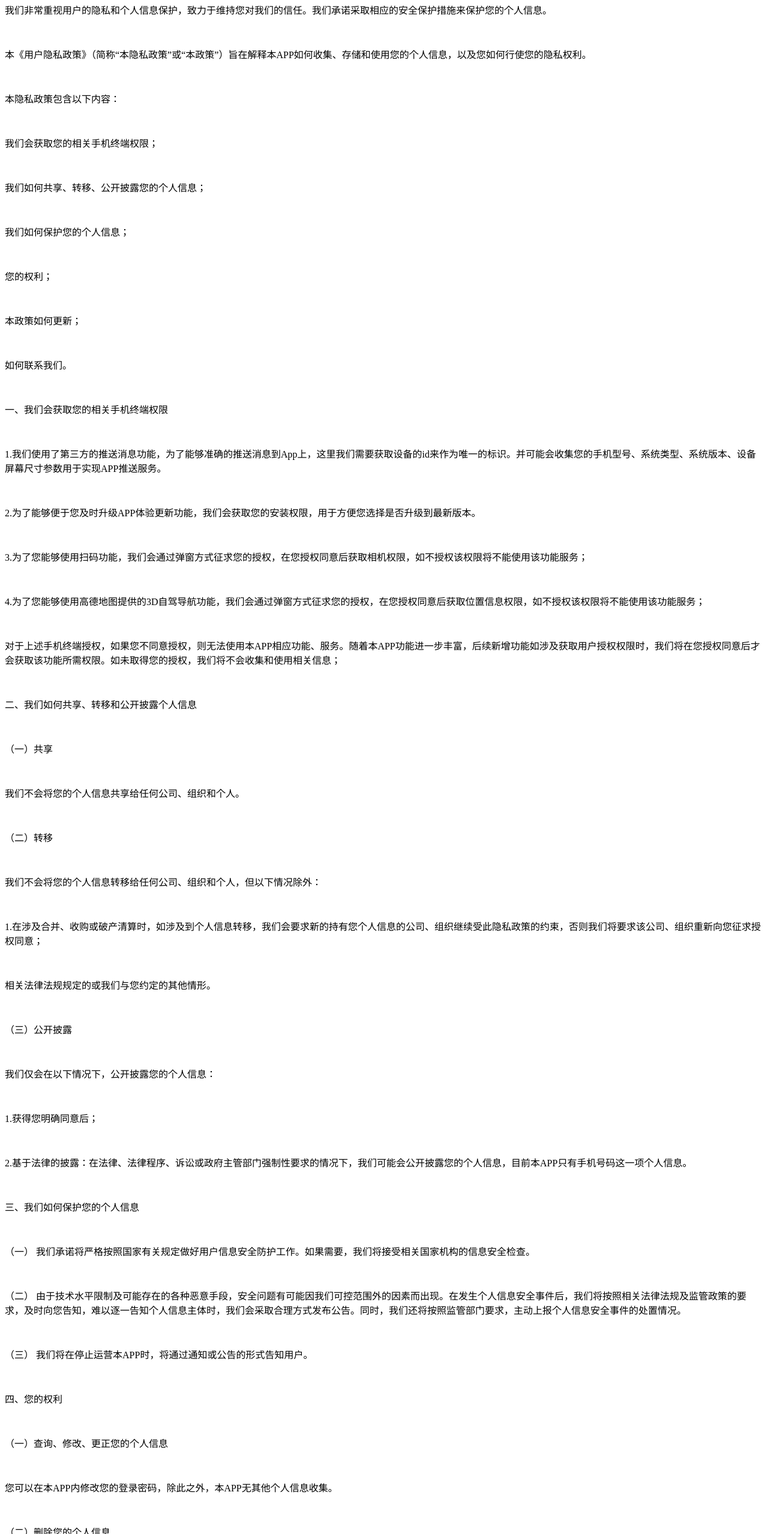
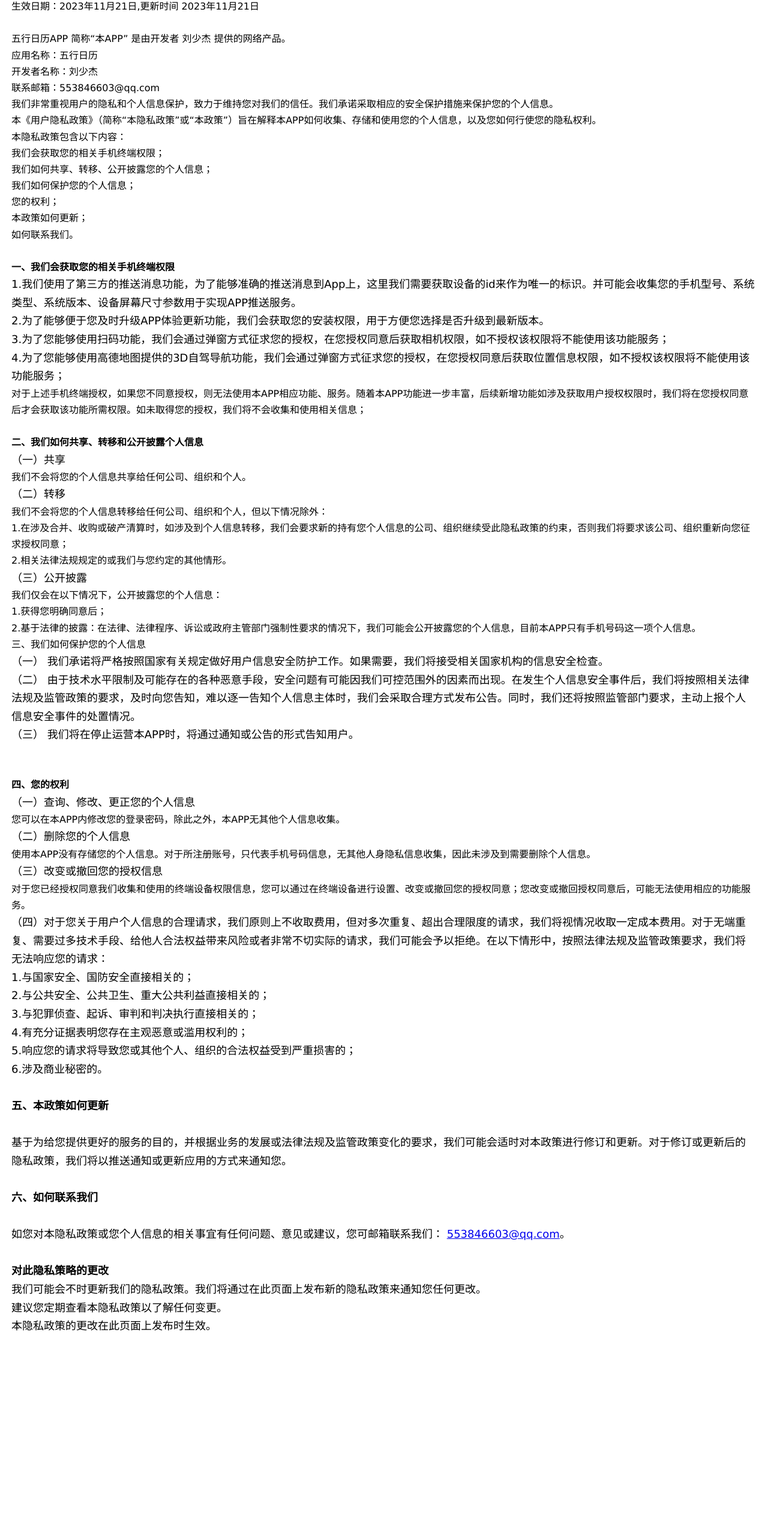
Before and after one commit to hai5919/hai, a plain HTML site: page index.html in a window 1280 px wide. Shown: the part 52-2610 px from the top of the page at 60% size. After the commit the page ends 2295 px from the top, so only its background shows below. Drawn offline with Linux system fonts and the light colour scheme.

Commit message:
Update index.html

```diff
--- a/index.html
+++ b/index.html
@@ -1,115 +1,141 @@
-<!DOCTYPE html>
-<html lang="en">
+<html>
+	<head>
+		<meta http-equiv="Content-Type" content="text/html; charset=utf-8">
+		<meta name="referrer" content="origin">
+		<meta name="renderer" content="webkit">
+		<title>隐私政策</title>
+		<style>
+			body {
+				background: #fff;
+				color: #000;
+				font-weight: normal;
+				font-family: "lucida Grande", Verdana, "Microsoft YaHei";
+				padding: 0 7px 6px 4px;
+				margin: 0;
+			}
 
-<head>
-    <meta charset="UTF-8">
-    <meta name="viewport" content="width=device-width, initial-scale=1.0">
-    <title>Document</title>
-    <link rel="stylesheet" href="./index.css">
-</head>
+			.MacOS body {
+				font-family: "lucida Grande", Verdana;
+			}
 
-<body>
- <p class=MsoNormal>“五行日历<span lang=EN-US>APP”</span>（简称<span lang=EN-US>“</span>本<span
-lang=EN-US>APP”</span>） </p>
-<p class=MsoNormal>我们非常重视用户的隐私和个人信息保护，致力于维持您对我们的信任。我们承诺采取相应的安全保护措施来保护您的个人信息。</p>
-<p class=MsoNormal><span lang=EN-US><o:p>&nbsp;</o:p></span></p>
-<p class=MsoNormal>本《用户隐私政策》（简称“本隐私政策”或“本政策”）旨在解释本<span lang=EN-US>APP</span>如何收集、存储和使用您的个人信息，以及您如何行使您的隐私权利。</p>
-<p class=MsoNormal><span lang=EN-US><o:p>&nbsp;</o:p></span></p>
-<p class=MsoNormal>本隐私政策包含以下内容：</p>
-<p class=MsoNormal><span lang=EN-US><o:p>&nbsp;</o:p></span></p>
-<p class=MsoNormal>我们会获取您的相关手机终端权限；</p>
-<p class=MsoNormal><span lang=EN-US><o:p>&nbsp;</o:p></span></p>
-<p class=MsoNormal>我们如何共享、转移、公开披露您的个人信息；</p>
-<p class=MsoNormal><span lang=EN-US><o:p>&nbsp;</o:p></span></p>
-<p class=MsoNormal>我们如何保护您的个人信息；</p>
-<p class=MsoNormal><span lang=EN-US><o:p>&nbsp;</o:p></span></p>
-<p class=MsoNormal>您的权利；</p>
-<p class=MsoNormal><span lang=EN-US><o:p>&nbsp;</o:p></span></p>
-<p class=MsoNormal>本政策如何更新；</p>
-<p class=MsoNormal><span lang=EN-US><o:p>&nbsp;</o:p></span></p>
-<p class=MsoNormal>如何联系我们。</p>
-<p class=MsoNormal><span lang=EN-US><o:p>&nbsp;</o:p></span></p>
-<p class=MsoNormal>一、我们会获取您的相关手机终端权限</p>
-<p class=MsoNormal><span lang=EN-US><o:p>&nbsp;</o:p></span></p>
-<p class=MsoNormal><span lang=EN-US>1.</span>我们使用了第三方的推送消息功能，为了能够准确的推送消息到<span
-lang=EN-US>App</span>上，这里我们需要获取设备的<span lang=EN-US>id</span>来作为唯一的标识。并可能会收集您的手机型号、系统类型、系统版本、设备屏幕尺寸参数用于实现<span
-lang=EN-US>APP</span>推送服务。</p>
-<p class=MsoNormal><span lang=EN-US><o:p>&nbsp;</o:p></span></p>
-<p class=MsoNormal><span lang=EN-US>2.</span>为了能够便于您及时升级<span lang=EN-US>APP</span>体验更新功能，我们会获取您的安装权限，用于方便您选择是否升级到最新版本。</p>
-<p class=MsoNormal><span lang=EN-US><o:p>&nbsp;</o:p></span></p>
-<p class=MsoNormal><span lang=EN-US>3.</span>为了您能够使用扫码功能，我们会通过弹窗方式征求您的授权，在您授权同意后获取相机权限，如不授权该权限将不能使用该功能服务；</p>
-<p class=MsoNormal><span lang=EN-US><o:p>&nbsp;</o:p></span></p>
-<p class=MsoNormal><span lang=EN-US>4.</span>为了您能够使用高德地图提供的<span lang=EN-US>3D</span>自驾导航功能，我们会通过弹窗方式征求您的授权，在您授权同意后获取位置信息权限，如不授权该权限将不能使用该功能服务；</p>
-<p class=MsoNormal><span lang=EN-US><o:p>&nbsp;</o:p></span></p>
-<p class=MsoNormal>对于上述手机终端授权，如果您不同意授权，则无法使用本<span lang=EN-US>APP</span>相应功能、服务。随着本<span
-lang=EN-US>APP</span>功能进一步丰富，后续新增功能如涉及获取用户授权权限时，我们将在您授权同意后才会获取该功能所需权限。如未取得您的授权，我们将不会收集和使用相关信息；</p>
-<p class=MsoNormal><span lang=EN-US><o:p>&nbsp;</o:p></span></p>
-<p class=MsoNormal>二、我们如何共享、转移和公开披露个人信息</p>
-<p class=MsoNormal><span lang=EN-US><o:p>&nbsp;</o:p></span></p>
-<p class=MsoNormal>（一）共享</p>
-<p class=MsoNormal><span lang=EN-US><o:p>&nbsp;</o:p></span></p>
-<p class=MsoNormal>我们不会将您的个人信息共享给任何公司、组织和个人。</p>
-<p class=MsoNormal><span lang=EN-US><o:p>&nbsp;</o:p></span></p>
-<p class=MsoNormal>（二）转移</p>
-<p class=MsoNormal><span lang=EN-US><o:p>&nbsp;</o:p></span></p>
-<p class=MsoNormal>我们不会将您的个人信息转移给任何公司、组织和个人，但以下情况除外：</p>
-<p class=MsoNormal><span lang=EN-US><o:p>&nbsp;</o:p></span></p>
-<p class=MsoNormal><span lang=EN-US>1.</span>在涉及合并、收购或破产清算时，如涉及到个人信息转移，我们会要求新的持有您个人信息的公司、组织继续受此隐私政策的约束，否则我们将要求该公司、组织重新向您征求授权同意；</p>
-<p class=MsoNormal><span lang=EN-US><o:p>&nbsp;</o:p></span></p>
-<p class=MsoNormal>相关法律法规规定的或我们与您约定的其他情形。</p>
-<p class=MsoNormal><span lang=EN-US><o:p>&nbsp;</o:p></span></p>
-<p class=MsoNormal>（三）公开披露</p>
-<p class=MsoNormal><span lang=EN-US><o:p>&nbsp;</o:p></span></p>
-<p class=MsoNormal>我们仅会在以下情况下，公开披露您的个人信息：</p>
-<p class=MsoNormal><span lang=EN-US><o:p>&nbsp;</o:p></span></p>
-<p class=MsoNormal><span lang=EN-US>1.</span>获得您明确同意后；</p>
-<p class=MsoNormal><span lang=EN-US><o:p>&nbsp;</o:p></span></p>
-<p class=MsoNormal><span lang=EN-US>2.</span>基于法律的披露：在法律、法律程序、诉讼或政府主管部门强制性要求的情况下，我们可能会公开披露您的个人信息，目前本<span
-lang=EN-US>APP</span>只有手机号码这一项个人信息。</p>
-<p class=MsoNormal><span lang=EN-US><o:p>&nbsp;</o:p></span></p>
-<p class=MsoNormal>三、我们如何保护您的个人信息</p>
-<p class=MsoNormal><span lang=EN-US><o:p>&nbsp;</o:p></span></p>
-<p class=MsoNormal>（一） 我们承诺将严格按照国家有关规定做好用户信息安全防护工作。如果需要，我们将接受相关国家机构的信息安全检查。</p>
-<p class=MsoNormal><span lang=EN-US><o:p>&nbsp;</o:p></span></p>
-<p class=MsoNormal>（二） 由于技术水平限制及可能存在的各种恶意手段，安全问题有可能因我们可控范围外的因素而出现。在发生个人信息安全事件后，我们将按照相关法律法规及监管政策的要求，及时向您告知，难以逐一告知个人信息主体时，我们会采取合理方式发布公告。同时，我们还将按照监管部门要求，主动上报个人信息安全事件的处置情况。</p>
-<p class=MsoNormal><span lang=EN-US><o:p>&nbsp;</o:p></span></p>
-<p class=MsoNormal>（三） 我们将在停止运营本<span lang=EN-US>APP</span>时，将通过通知或公告的形式告知用户。</p>
-<p class=MsoNormal><span lang=EN-US><o:p>&nbsp;</o:p></span></p>
-<p class=MsoNormal>四、您的权利</p>
-<p class=MsoNormal><span lang=EN-US><o:p>&nbsp;</o:p></span></p>
-<p class=MsoNormal>（一）查询、修改、更正您的个人信息</p>
-<p class=MsoNormal><span lang=EN-US><o:p>&nbsp;</o:p></span></p>
-<p class=MsoNormal>您可以在本<span lang=EN-US>APP</span>内修改您的登录密码，除此之外，本<span
-lang=EN-US>APP</span>无其他个人信息收集。</p>
-<p class=MsoNormal><span lang=EN-US><o:p>&nbsp;</o:p></span></p>
-<p class=MsoNormal>（二）删除您的个人信息</p>
-<p class=MsoNormal><span lang=EN-US><o:p>&nbsp;</o:p></span></p>
-<p class=MsoNormal>使用本<span lang=EN-US>APP</span>没有存储您的个人信息。对于所注册账号，只代表手机号码信息，无其他人身隐私信息收集，因此未涉及到需要删除个人信息。</p>
-<p class=MsoNormal><span lang=EN-US><o:p>&nbsp;</o:p></span></p>
-<p class=MsoNormal>（三）改变或撤回您的授权信息</p>
-<p class=MsoNormal><span lang=EN-US><o:p>&nbsp;</o:p></span></p>
-<p class=MsoNormal>对于您已经授权同意我们收集和使用的终端设备权限信息，您可以通过在终端设备进行设置、改变或撤回您的授权同意；您改变或撤回授权同意后，可能无法使用相应的功能服务。</p>
-<p class=MsoNormal><span lang=EN-US><o:p>&nbsp;</o:p></span></p>
-<p class=MsoNormal>（四）对于您关于用户个人信息的合理请求，我们原则上不收取费用，但对多次重复、超出合理限度的请求，我们将视情况收取一定成本费用。对于无端重复、需要过多技术手段、给他人合法权益带来风险或者非常不切实际的请求，我们可能会予以拒绝。在以下情形中，按照法律法规及监管政策要求，我们将无法响应您的请求：</p>
-<p class=MsoNormal><span lang=EN-US><o:p>&nbsp;</o:p></span></p>
-<p class=MsoNormal><span lang=EN-US>1.</span>与国家安全、国防安全直接相关的；</p>
-<p class=MsoNormal><span lang=EN-US><o:p>&nbsp;</o:p></span></p>
-<p class=MsoNormal><span lang=EN-US>2.</span>与公共安全、公共卫生、重大公共利益直接相关的；</p>
-<p class=MsoNormal><span lang=EN-US><o:p>&nbsp;</o:p></span></p>
-<p class=MsoNormal><span lang=EN-US>3.</span>与犯罪侦查、起诉、审判和判决执行直接相关的；</p>
-<p class=MsoNormal><span lang=EN-US><o:p>&nbsp;</o:p></span></p>
-<p class=MsoNormal><span lang=EN-US>4.</span>有充分证据表明您存在主观恶意或滥用权利的；</p>
-<p class=MsoNormal><span lang=EN-US><o:p>&nbsp;</o:p></span></p>
-<p class=MsoNormal><span lang=EN-US>5.</span>响应您的请求将导致您或其他个人、组织的合法权益受到严重损害的；</p>
-<p class=MsoNormal><span lang=EN-US><o:p>&nbsp;</o:p></span></p>
-<p class=MsoNormal><span lang=EN-US>6.</span>涉及商业秘密的。</p>
-<p class=MsoNormal><span lang=EN-US><o:p>&nbsp;</o:p></span></p>
-<p class=MsoNormal>五、本政策如何更新</p>
-<p class=MsoNormal><span lang=EN-US><o:p>&nbsp;</o:p></span></p>
-<p class=MsoNormal>基于为给您提供更好的服务的目的，并根据业务的发展或法律法规及监管政策变化的要求，我们可能会适时对本政策进行修订和更新。对于修订或更新后的隐私政策，我们将以推送通知或更新应用的方式来通知您。</p>
-<p class=MsoNormal><span lang=EN-US><o:p>&nbsp;</o:p></span></p>
-<p class=MsoNormal>六、如何联系我们</p>
-<p class=MsoNormal><span lang=EN-US><o:p>&nbsp;</o:p></span></p>
-<p class=MsoNormal>如您对本隐私政策或您个人信息的相关事宜有任何问题、意见或建议，您可邮箱联系我们：<span lang=EN-US>553846603@qq.com</span>。</p>
-    <script src="./index.js"></script>
-</body>
+			.qmbox {
+				padding: 0;
+			}
+
+			.qm_con_body_content {
+				height: auto;
+				min-height: 100px;
+				_height: 100px;
+				word-wrap: break-word;
+				font-size: 14px;
+				font-family: "lucida Grande", Verdana, "Microsoft YaHei";
+			}
+
+			.MacOS .qm_con_body_content {
+				font-family: "lucida Grande", Verdana;
+			}
+
+			body.thumb_list_readmail {
+				padding: 0;
+			}
+
+			.thumb_list_readmail #nextnewDiv,
+			.thumb_list_readmail #nextmail_top,
+			.thumb_list_readmail #nextmail_bt {
+				display: none;
+			}
+		</style>
+	</head>
+
+	<body context="ZC2826-M9~goA13E6klKzNuvrbAG99" module="qmReadMail" md="md" mu="mu" class="">
+		<div class="mailcontainer" id="qqmail_mailcontainer">
+			<div id="contentDiv" style="position:relative;font-size:14px;height:auto;padding:15px 15px 10px 15px;z-index:1;zoom:1;line-height:1.7;" class="body">
+				<div id="qm_con_body">
+					<div id="mailContentContainer" class="qmbox qm_con_body_content qqmail_webmail_only" style="">
+						<div>
+							<div style="text-align: center; font-size: 20px;"><strong>隐私政策</strong></div>
+							<div class="STYLE4" style="font-family: Verdana, Arial, Helvetica, sans-serif; font-size: medium;">
+								生效日期：2023年11月21日,更新时间 2023年11月21日
+								<br><br>五行日历APP 简称“本APP” 是由开发者 刘少杰 提供的网络产品。
+								<br>应用名称：五行日历
+								<br>开发者名称：刘少杰	<br>联系邮箱：553846603@qq.com
+
+								<br>我们非常重视用户的隐私和个人信息保护，致力于维持您对我们的信任。我们承诺采取相应的安全保护措施来保护您的个人信息。
+								<br>本《用户隐私政策》（简称“本隐私政策”或“本政策”）旨在解释本APP如何收集、存储和使用您的个人信息，以及您如何行使您的隐私权利。
+								<br>本隐私政策包含以下内容：
+								<br>我们会获取您的相关手机终端权限；
+								<br>我们如何共享、转移、公开披露您的个人信息；
+								<br>我们如何保护您的个人信息；
+								<br>您的权利；
+								<br>本政策如何更新；
+								<br>如何联系我们。
+								<br><br><strong>一、我们会获取您的相关手机终端权限</strong><br>
+								<div class="titlePage" style="font-size: 18px;">1.我们使用了第三方的推送消息功能，为了能够准确的推送消息到App上，这里我们需要获取设备的id来作为唯一的标识。并可能会收集您的手机型号、系统类型、系统版本、设备屏幕尺寸参数用于实现APP推送服务。</div>
+								<div class="titlePage" style="font-size: 18px;">2.为了能够便于您及时升级APP体验更新功能，我们会获取您的安装权限，用于方便您选择是否升级到最新版本。</div>
+							    <div class="titlePage" style="font-size: 18px;">3.为了您能够使用扫码功能，我们会通过弹窗方式征求您的授权，在您授权同意后获取相机权限，如不授权该权限将不能使用该功能服务；</div>
+							    <div class="titlePage" style="font-size: 18px;">4.为了您能够使用高德地图提供的3D自驾导航功能，我们会通过弹窗方式征求您的授权，在您授权同意后获取位置信息权限，如不授权该权限将不能使用该功能服务；</div>
+								 对于上述手机终端授权，如果您不同意授权，则无法使用本APP相应功能、服务。随着本APP功能进一步丰富，后续新增功能如涉及获取用户授权权限时，我们将在您授权同意后才会获取该功能所需权限。如未取得您的授权，我们将不会收集和使用相关信息；
+								<br><br><strong>二、我们如何共享、转移和公开披露个人信息</strong><br>
+								 <div class="titlePage" style="font-size: 18px;">（一）共享</div>
+								 我们不会将您的个人信息共享给任何公司、组织和个人。
+								 <div class="titlePage" style="font-size: 18px;">（二）转移</div>
+								 我们不会将您的个人信息转移给任何公司、组织和个人，但以下情况除外：
+								<br>1.在涉及合并、收购或破产清算时，如涉及到个人信息转移，我们会要求新的持有您个人信息的公司、组织继续受此隐私政策的约束，否则我们将要求该公司、组织重新向您征求授权同意；
+								<br>2.相关法律法规规定的或我们与您约定的其他情形。
+								 <div class="titlePage" style="font-size: 18px;">（三）公开披露</div>
+								 我们仅会在以下情况下，公开披露您的个人信息：
+								<br> 1.获得您明确同意后；
+								<br> 2.基于法律的披露：在法律、法律程序、诉讼或政府主管部门强制性要求的情况下，我们可能会公开披露您的个人信息，目前本APP只有手机号码这一项个人信息。
+								<br> 三、我们如何保护您的个人信息
+								 <div class="titlePage" style="font-size: 18px;">（一） 我们承诺将严格按照国家有关规定做好用户信息安全防护工作。如果需要，我们将接受相关国家机构的信息安全检查。</div>
+								 <div class="titlePage" style="font-size: 18px;">（二） 由于技术水平限制及可能存在的各种恶意手段，安全问题有可能因我们可控范围外的因素而出现。在发生个人信息安全事件后，我们将按照相关法律法规及监管政策的要求，及时向您告知，难以逐一告知个人信息主体时，我们会采取合理方式发布公告。同时，我们还将按照监管部门要求，主动上报个人信息安全事件的处置情况。</div>
+								 <div class="titlePage" style="font-size: 18px;">（三） 我们将在停止运营本APP时，将通过通知或公告的形式告知用户。</div>
+								<br><br><strong>四、您的权利</strong><br>
+							   <div class="titlePage" style="font-size: 18px;">（一）查询、修改、更正您的个人信息</div>
+								 您可以在本APP内修改您的登录密码，除此之外，本APP无其他个人信息收集。
+							    <div class="titlePage" style="font-size: 18px;">（二）删除您的个人信息</div>
+								 使用本APP没有存储您的个人信息。对于所注册账号，只代表手机号码信息，无其他人身隐私信息收集，因此未涉及到需要删除个人信息。
+							    <div class="titlePage" style="font-size: 18px;">（三）改变或撤回您的授权信息</div>
+								 对于您已经授权同意我们收集和使用的终端设备权限信息，您可以通过在终端设备进行设置、改变或撤回您的授权同意；您改变或撤回授权同意后，可能无法使用相应的功能服务。
+							   <div class="titlePage" style="font-size: 18px;">（四）对于您关于用户个人信息的合理请求，我们原则上不收取费用，但对多次重复、超出合理限度的请求，我们将视情况收取一定成本费用。对于无端重复、需要过多技术手段、给他人合法权益带来风险或者非常不切实际的请求，我们可能会予以拒绝。在以下情形中，按照法律法规及监管政策要求，我们将无法响应您的请求：
+								<br>1.与国家安全、国防安全直接相关的；
+								<br>2.与公共安全、公共卫生、重大公共利益直接相关的；
+								<br>3.与犯罪侦查、起诉、审判和判决执行直接相关的；
+								<br>4.有充分证据表明您存在主观恶意或滥用权利的；
+								<br>5.响应您的请求将导致您或其他个人、组织的合法权益受到严重损害的；
+								<br>6.涉及商业秘密的。
+								<br><br><strong>五、本政策如何更新</strong><br>
+								<br>基于为给您提供更好的服务的目的，并根据业务的发展或法律法规及监管政策变化的要求，我们可能会适时对本政策进行修订和更新。对于修订或更新后的隐私政策，我们将以推送通知或更新应用的方式来通知您。
+								<br><br><strong>六、如何联系我们</strong><br>
+								<br>如您对本隐私政策或您个人信息的相关事宜有任何问题、意见或建议，您可邮箱联系我们：
+								<a href="553846603@qq.com" rel="noopener" target="_blank">553846603@qq.com</a>。
+								<br><br><strong>对此隐私策略的更改</strong><br>
+								我们可能会不时更新我们的隐私政策。我们将通过在此页面上发布新的隐私政策来通知您任何更改。
+								<br>建议您定期查看本隐私政策以了解任何变更。
+								<br>本隐私政策的更改在此页面上发布时生效。</div>
+							</div>
+							</div>
+						</div>
+						<div></div>
+						<style type="text/css">
+							.qmbox style,
+							.qmbox script,
+							.qmbox head,
+							.qmbox link,
+							.qmbox meta {
+								display: none !important;
+							}
+						</style>
+					</div>
+				</div>
+				<!-- -->
+				<style>
+					#mailContentContainer .txt {
+						height: auto;
+					}
+				</style>
+			</div>
+		</div>
+	</body>
+
+</html>
```
